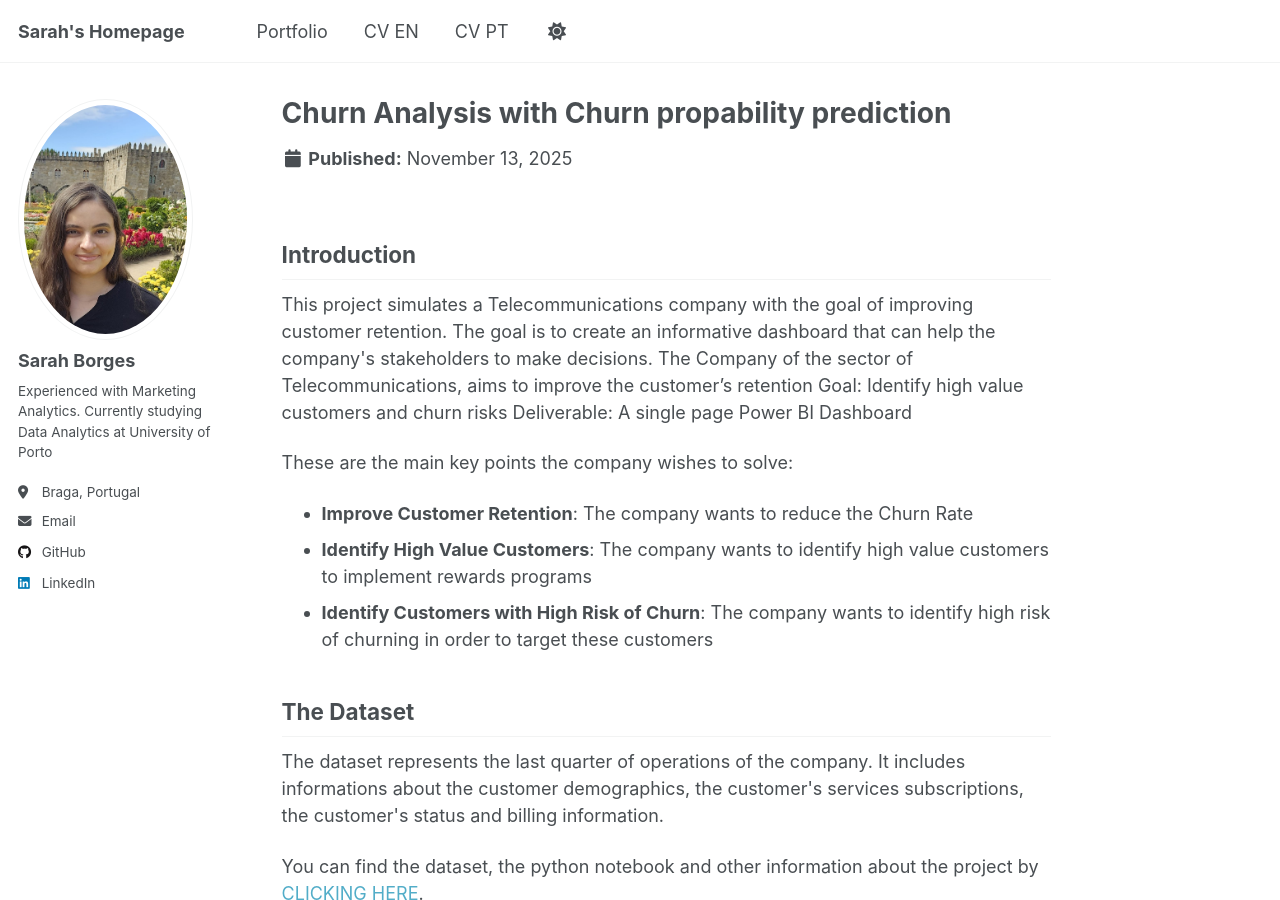
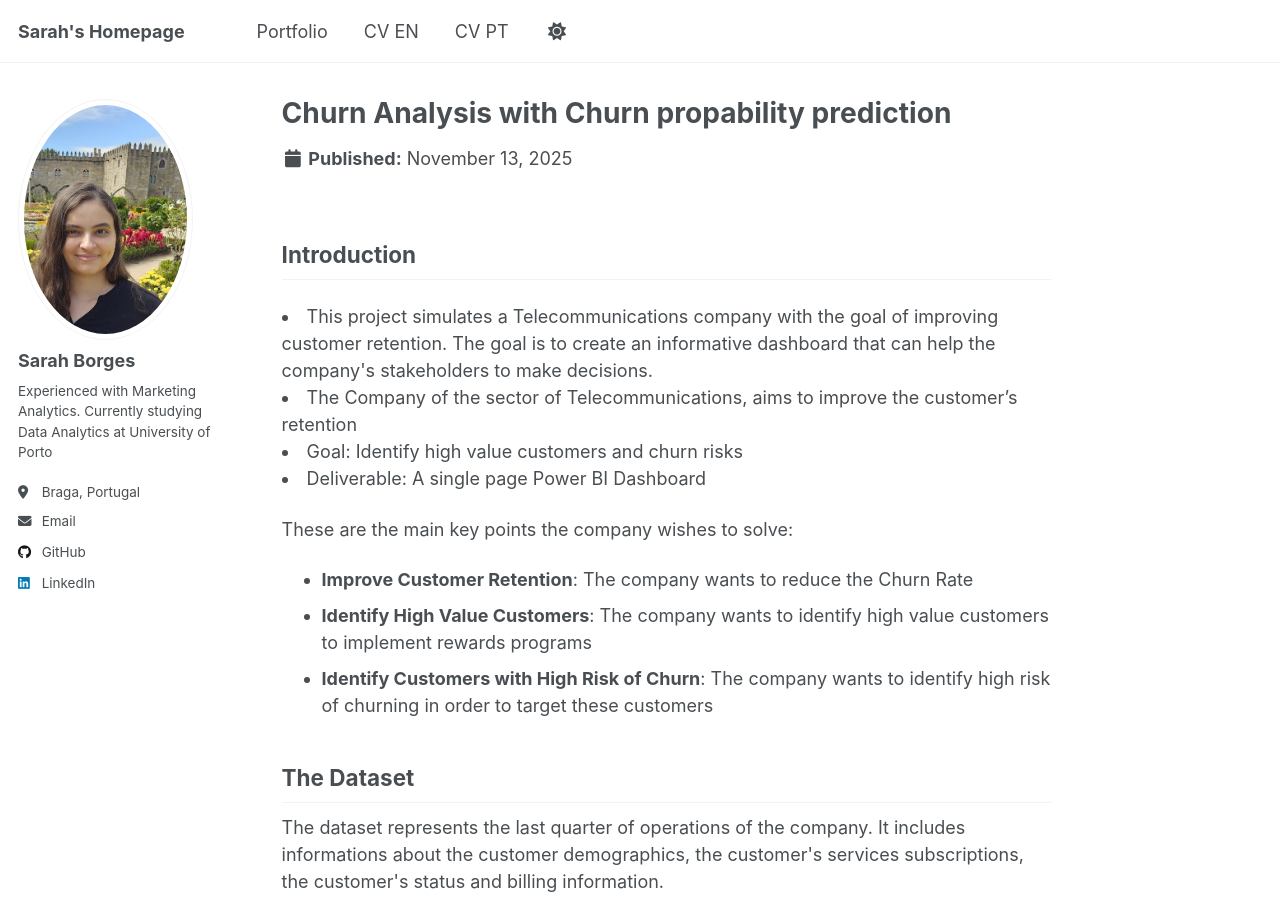
Before and after one commit to sarah-borges-data/sarah-borges-data.github.io, a Jekyll site: the page built from _portfolio/Churn.html, in a window 1280 px wide and 900 px high. Built offline with Jekyll 4.4.1, drawn with Linux system fonts in a browser that asks for light colours; a script that is not in the unit is left out; part of the change alters nothing that is shown.

```diff
--- a/_portfolio/Churn.html
+++ b/_portfolio/Churn.html
@@ -8,11 +8,11 @@ collection: portfolio
 
 <h2>Introduction</h2>
 <p>
-  This project simulates a Telecommunications company with the goal of improving customer retention. The goal is to create an informative dashboard that can help the company's stakeholders to make decisions.
+  <li>This project simulates a Telecommunications company with the goal of improving customer retention. The goal is to create an informative dashboard that can help the company's stakeholders to make decisions.</li>
 
-  The Company of the sector of Telecommunications, aims to improve the customer’s retention
-Goal: Identify high value customers and churn risks
-Deliverable: A single page Power BI Dashboard
+  <li>The Company of the sector of Telecommunications, aims to improve the customer’s retention</li>
+<li>Goal: Identify high value customers and churn risks</li>
+<li>Deliverable: A single page Power BI Dashboard</li>
 
 </p>
 <p>These are the main key points the company wishes to solve:</p>
```
